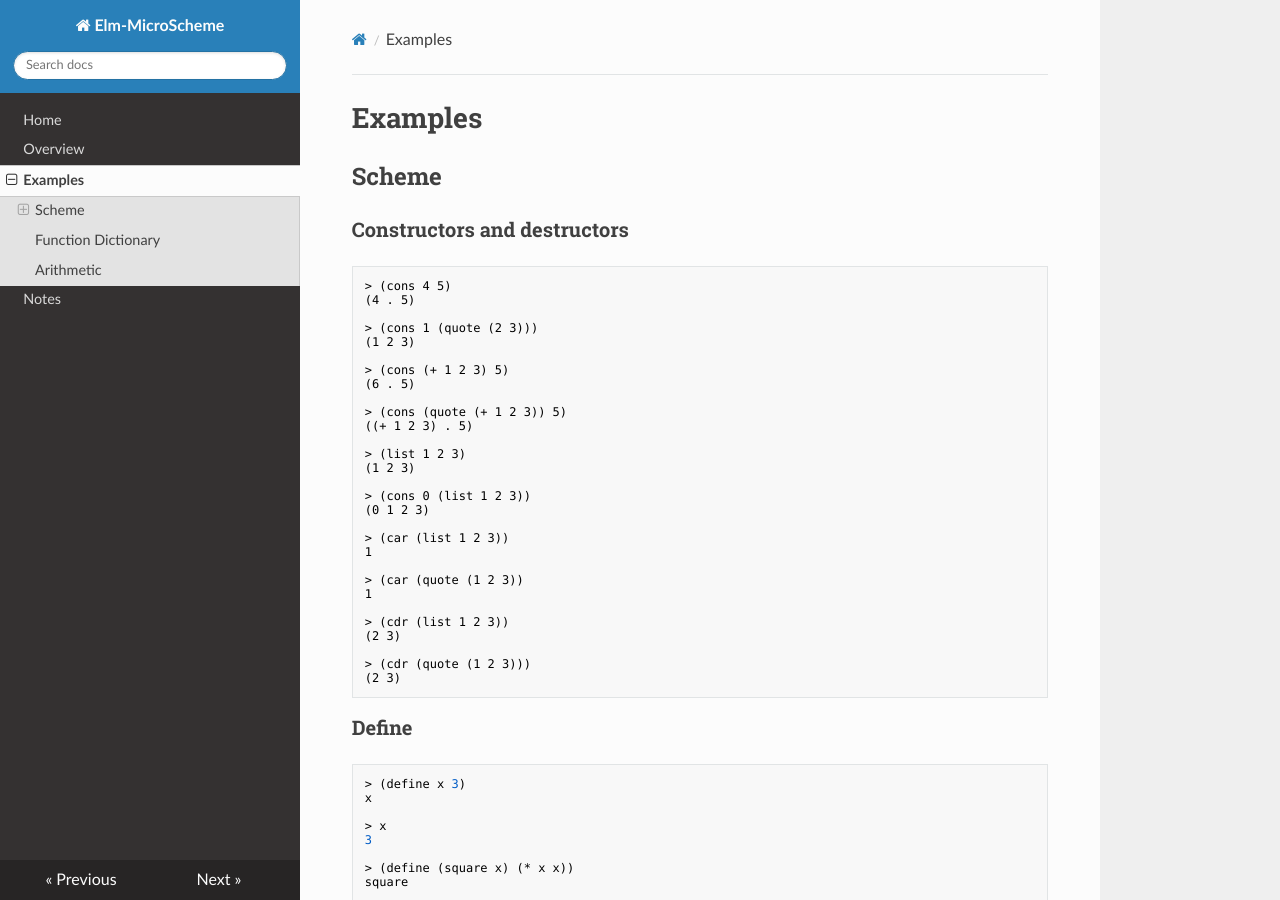
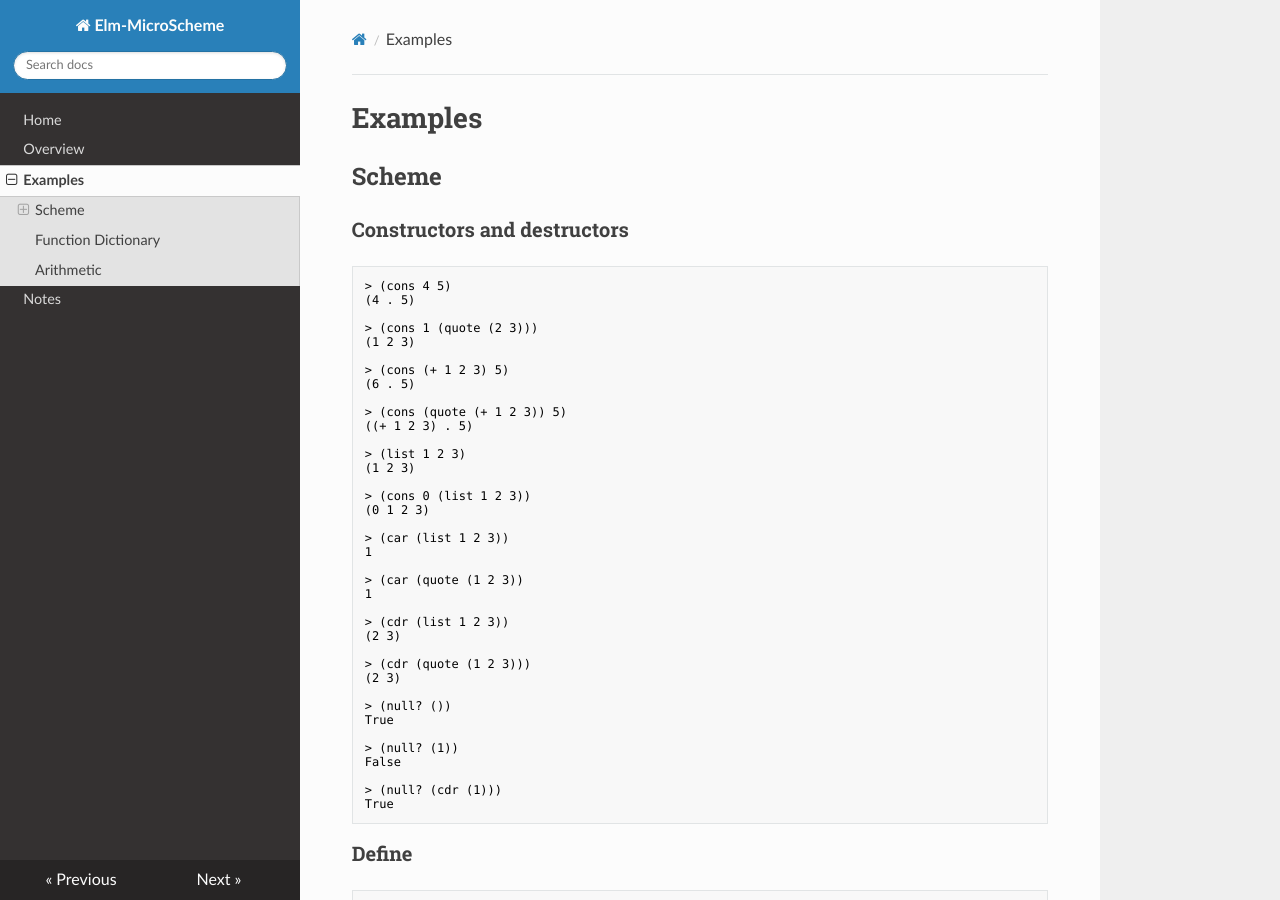
Before and after one commit to jxxcarlson/elm-microscheme, an MkDocs documentation site: the page built from docs/docs/examples.md, in a window 1280 px wide and 900 px high. Built offline with MkDocs 1.6.1, drawn with Linux system fonts in a browser that asks for light colours; nearby versions of some CDN libraries.

Commit message:
Implement null?

````diff
--- a/docs/docs/examples.md
+++ b/docs/docs/examples.md
@@ -35,6 +35,15 @@
 
 > (cdr (quote (1 2 3)))
 (2 3)
+
+> (null? ())
+True
+
+> (null? (1))
+False
+
+> (null? (cdr (1)))
+True
 ```
 
 ### Define
````
Also changed, not shown: 2 other files.
